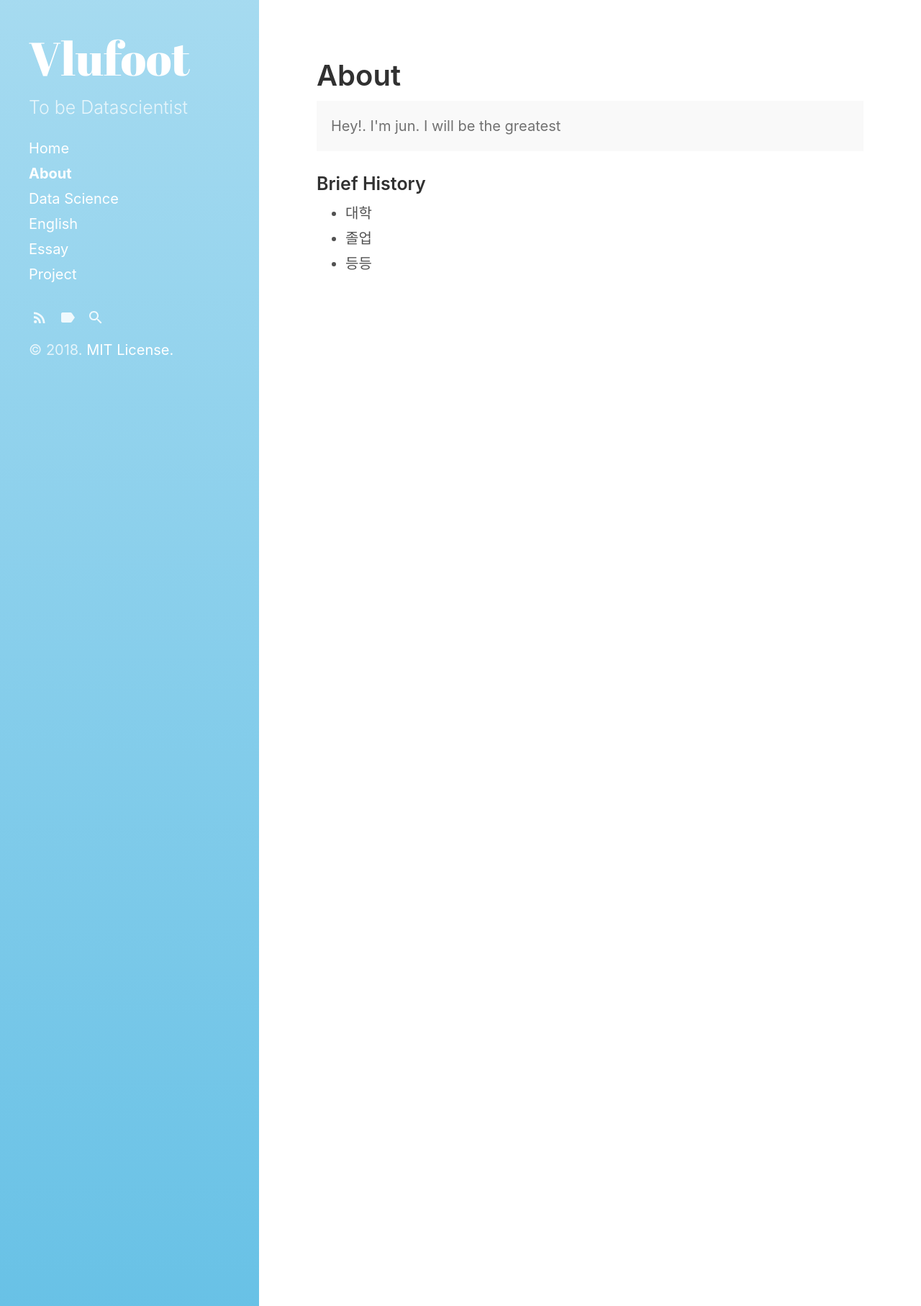
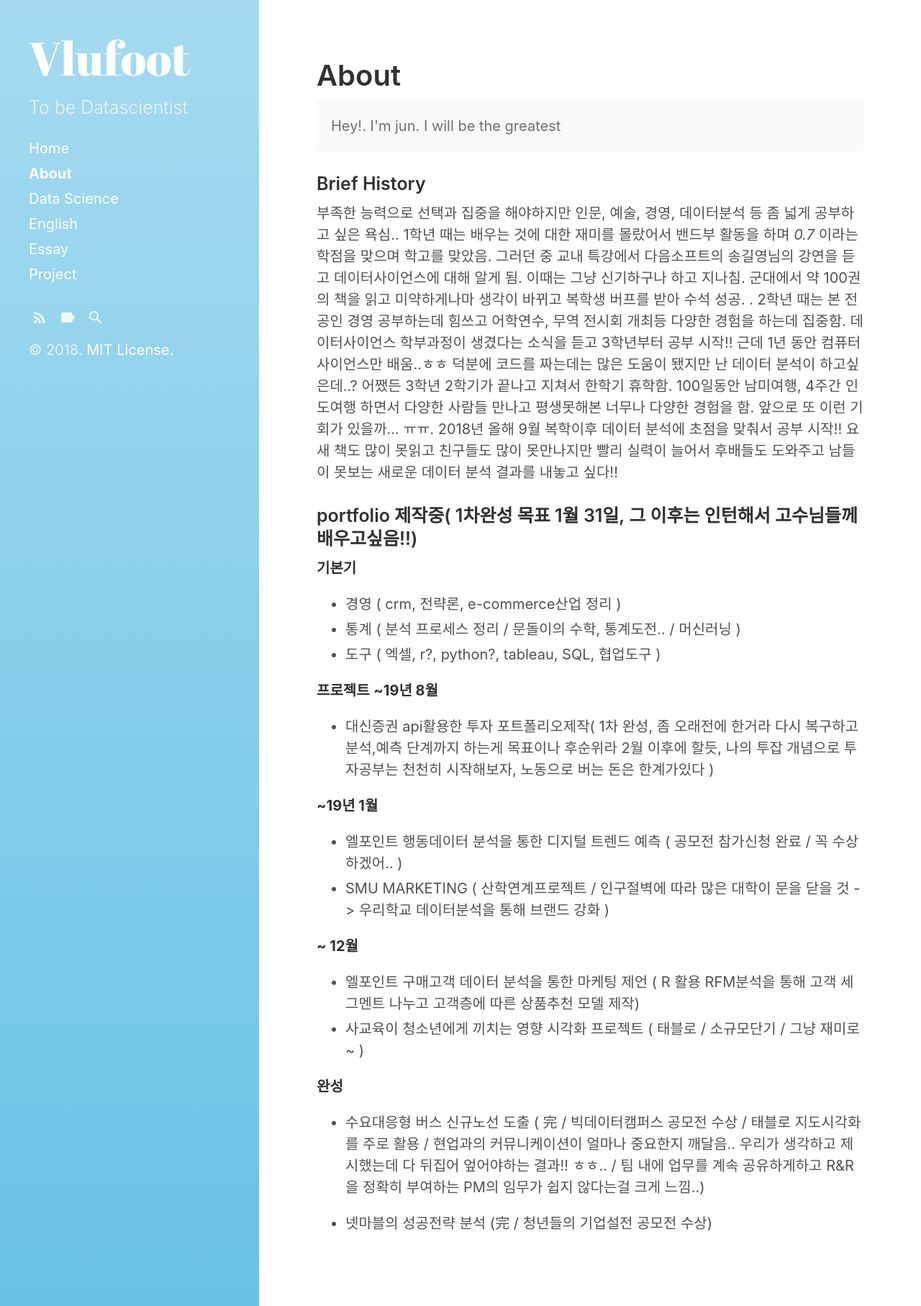
Before and after one commit to vlufoot/vlufoot.github.io, a Jekyll site: the page built from about.md, in a window 1280 px wide. Shown: the whole page at 72% size. Built offline with Jekyll 4.4.1, drawn with Linux system fonts in a browser that asks for light colours.

Commit message:
Update about.md

```diff
--- a/about.md
+++ b/about.md
@@ -10,6 +10,28 @@ sidebar_link: true
 
 ### Brief History
 
-* 대학
-* 졸업
-* 등등
+부족한 능력으로 선택과 집중을 해야하지만 인문, 예술, 경영, 데이터분석 등 좀 넓게 공부하고 싶은 욕심.. 1학년 때는 배우는 것에 대한 재미를 몰랐어서 밴드부 활동을 하며 *0.7* 이라는 학점을 맞으며 학고를 맞았음. 그러던 중 교내 특강에서 다음소프트의 송길영님의 강연을 듣고 데이터사이언스에 대해 알게 됨. 이때는 그냥 신기하구나 하고 지나침. 군대에서 약 100권의 책을 읽고 미약하게나마 생각이 바뀌고 복학생 버프를 받아 수석 성공. . 2학년 때는 본 전공인 경영 공부하는데 힘쓰고 어학연수, 무역 전시회 개최등 다양한 경험을 하는데 집중함. 데이터사이언스 학부과정이 생겼다는 소식을 듣고 3학년부터 공부 시작!! 근데 1년 동안 컴퓨터사이언스만 배움..ㅎㅎ 덕분에 코드를 짜는데는 많은 도움이 됐지만 난 데이터 분석이 하고싶은데..? 어쨌든 3학년 2학기가 끝나고 지쳐서 한학기 휴학함. 100일동안 남미여행, 4주간 인도여행 하면서 다양한 사람들 만나고 평생못해본 너무나 다양한 경험을 함. 앞으로 또 이런 기회가 있을까... ㅠㅠ. 2018년 올해 9월 복학이후 데이터 분석에 초점을 맞춰서 공부 시작!! 요새 책도 많이 못읽고 친구들도 많이 못만나지만 빨리 실력이 늘어서 후배들도 도와주고 남들이 못보는 새로운 데이터 분석 결과를 내놓고 싶다!!
+
+### portfolio 제작중( 1차완성 목표 1월 31일, 그 이후는 인턴해서 고수님들께 배우고싶음!!)
+**기본기**
+
+- 경영 ( crm, 전략론, e-commerce산업 정리 )
+- 통계 ( 분석 프로세스 정리 / 문돌이의 수학, 통계도전.. / 머신러닝 )
+- 도구 ( 엑셀, r?, python?, tableau, SQL, 협업도구 )
+
+**프로젝트**
+**~19년 8월**
+- 대신증권 api활용한 투자 포트폴리오제작( 1차 완성, 좀 오래전에 한거라 다시 복구하고 분석,예측 단계까지 하는게 목표이나 후순위라 2월 이후에 할듯, 나의 투잡 개념으로 투자공부는 천천히 시작해보자, 노동으로 버는 돈은 한계가있다 )
+
+**~19년 1월**
+- 엘포인트 행동데이터 분석을 통한 디지털 트렌드 예측 ( 공모전 참가신청 완료 / 꼭 수상하겠어.. )
+- SMU MARKETING ( 산학연계프로젝트 / 인구절벽에 따라 많은 대학이 문을 닫을 것 -> 우리학교 데이터분석을 통해 브랜드 강화 )
+
+**~ 12월**
+- 엘포인트 구매고객 데이터 분석을 통한 마케팅 제언 ( R 활용 RFM분석을 통해 고객 세그멘트 나누고 고객층에 따른 상품추천 모델 제작)
+- 사교육이 청소년에게 끼치는 영향 시각화 프로젝트 ( 태블로 / 소규모단기 / 그냥 재미로~ )
+
+**완성**
+- 수요대응형 버스 신규노선 도출 ( 完 / 빅데이터캠퍼스 공모전 수상 / 태블로 지도시각화를 주로 활용 / 현업과의 커뮤니케이션이 얼마나 중요한지 깨달음.. 우리가 생각하고 제시했는데 다 뒤집어 엎어야하는 결과!! ㅎㅎ.. /  팀 내에 업무를 계속 공유하게하고 R&R을 정확히 부여하는 PM의 임무가 쉽지 않다는걸 크게 느낌..)
+
+- 넷마블의 성공전략 분석 (完 / 청년들의 기업설전 공모전 수상)
```
